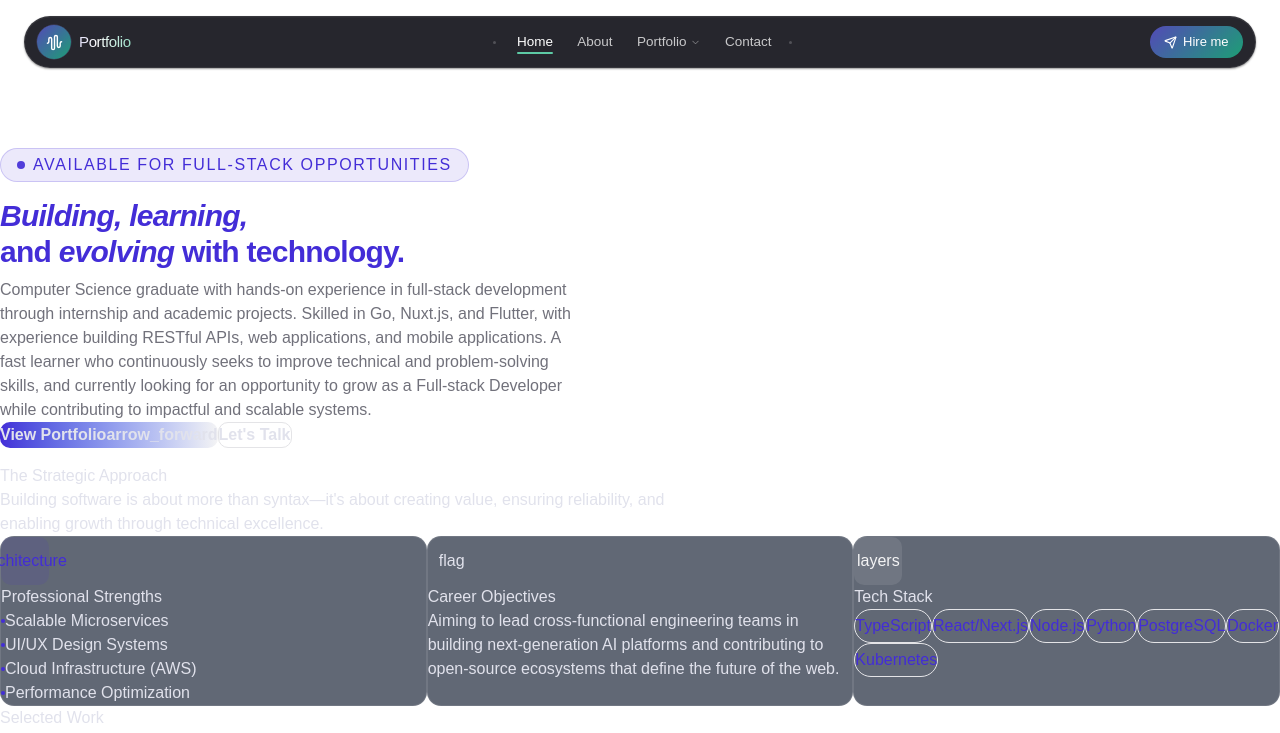
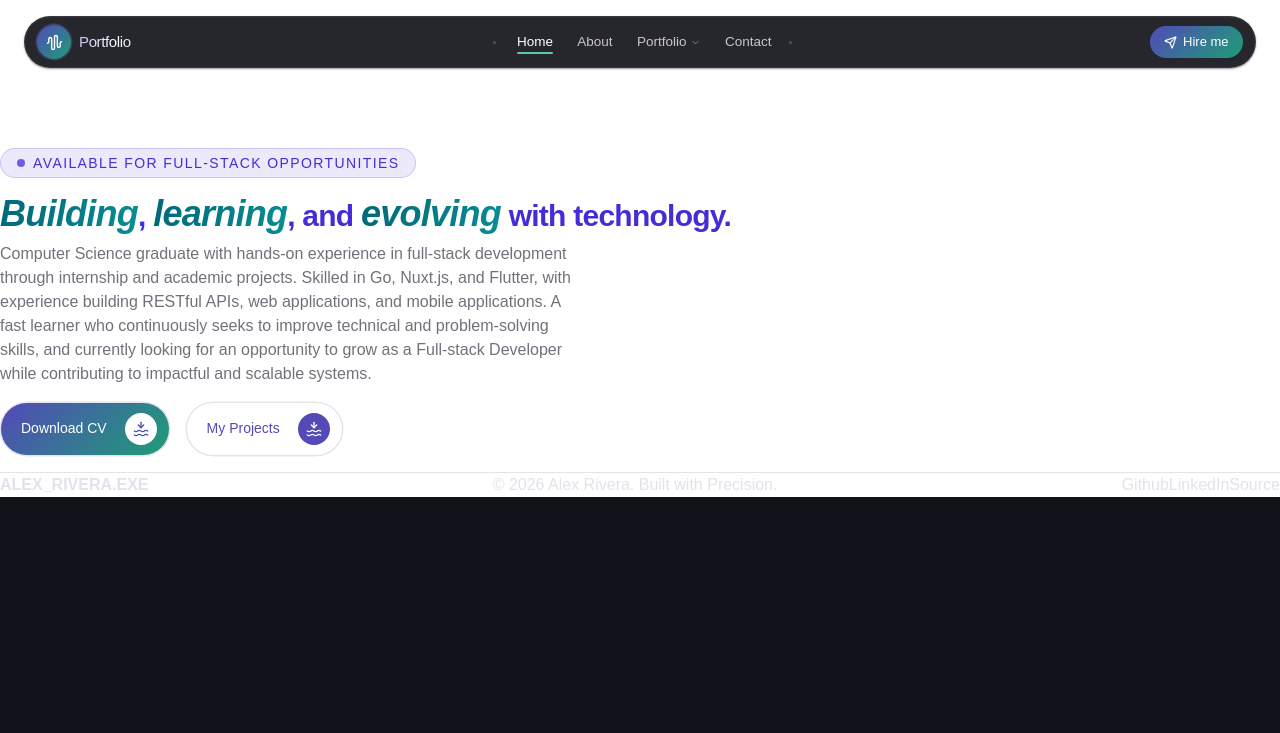
Before and after one commit to AiJook/portfolio_react, a React (Vite) app: page / in a window 1280 px wide. Shown: the top 733 px of the page. Built offline with nearby package versions, Linux system fonts and the light colour scheme.

Commit message:
feat: enhance Hero component with new animations and item layout; add Separator and Item components

```diff
--- a/src/App.tsx
+++ b/src/App.tsx
@@ -1,10 +1,6 @@
 import { useEffect } from "react"
 
 import { Hero } from "./components/Hero"
-import { About } from "./components/About"
-import { Projects } from "./components/Projects"
-import { Experience } from "./components/Experience"
-import { Contact } from "./components/Contact"
 import { Footer } from "./components/Footer"
 import { Header } from "./components/navbar/Header"
 
@@ -34,10 +30,10 @@ export default function App() {
       <Header />
       <main className="pt-16">
         <Hero />
-        <About />
+        {/* <About />
         <Projects />
         <Experience />
-        <Contact />
+        <Contact /> */}
       </main>
       <Footer />
     </div>
--- a/src/components/Hero.tsx
+++ b/src/components/Hero.tsx
@@ -1,26 +1,78 @@
+import {  WavesArrowDown } from "lucide-react";
+import { Item, ItemActions, ItemContent, ItemTitle } from "./ui/item";
+
 export function Hero() {
     return (
 
         <div className="max-w-container-max mx-auto px-md w-full grid md:grid-cols-12 gap-lg items-center">
             <div className=" md:col-span-7 space-y-md items-center justify-center ">
-                <div className="inline-flex items-center gap-2 px-4 py-1 rounded-full bg-primary/10 border border-primary/20 text-primary font-label-sm text-label-sm uppercase tracking-widest">
+                <div className="text-sm inline-flex items-center gap-2 px-4 py-1 rounded-full bg-primary/10 border border-primary/20 text-primary uppercase tracking-widest">
                     <span className="inline-block h-2 w-2 rounded-full bg-primary animate-pulse" />
                     Available for Full-Stack Opportunities
                 </div>
                 <div className="py-4 space-y-lg">
                     <h1 className="scroll-m-20 pb-2 text-3xl text-primary font-semibold tracking-tight first:mt-0">
-                        <span className="italic">Building, learning,</span>{" "}
-                        <h1>and <span className="italic">evolving</span> with technology.</h1>
+                        <span className="text-4xl italic inline-block bg-linear-to-r from-[#005F73] via-[#0A9396] to-[#52D8C9] bg-size-[300%_auto] bg-clip-text text-transparent animate-[shimmer_6s_linear_infinite]">Building</span>,{" "}
+                        <span className="text-4xl italic inline-block bg-linear-to-r from-[#005F73] via-[#0A9396] to-[#52D8C9] bg-size-[300%_auto] bg-clip-text text-transparent animate-[shimmer_6s_linear_infinite]">learning</span>, and{" "}
+                        <span className="text-4xl italic inline-block bg-linear-to-r from-[#005F73] via-[#0A9396] to-[#52D8C9] bg-size-[300%_auto] bg-clip-text text-transparent animate-[shimmer_6s_linear_infinite]">evolving</span> with technology.
                     </h1>
                     <p className="font-body-lg text-muted-foreground text-on-surface-variant max-w-xl">
                         Computer Science graduate with hands-on experience in full-stack development through internship and academic projects. Skilled in Go, Nuxt.js, and Flutter, with experience building RESTful APIs, web applications, and mobile applications. A fast learner who continuously seeks to improve technical and problem-solving skills, and currently looking for an opportunity to grow as a Full-stack Developer while contributing to impactful and scalable systems.          </p>
-                    <div className="flex flex-wrap gap-md pt-md">
-                        <a className="bg-gradient-to-r from-primary to-secondary text-on-primary px-lg py-sm rounded-lg font-label-md text-label-md font-bold transition-all hover:scale-[1.02] active:scale-95 flex items-center gap-xs" href="#projects">
-                            View Portfolio <span className="material-symbols-outlined">arrow_forward</span>
-                        </a>
-                        <a className="bg-transparent border border-outline-variant/30 text-on-surface px-lg py-sm rounded-lg font-label-md text-label-md font-bold transition-all hover:border-primary hover:text-primary active:scale-95" href="#contact">
-                            Let's Talk
-                        </a>
+                    <div className="flex flex-col sm:flex-row flex-wrap gap-4 pt-4">
+                        <Item
+                            variant="outline"
+                            asChild
+                            className="w-auto flex-none rounded-full overflow-hidden"
+                        >
+                            <a
+                                href="#"
+                                target="_blank"
+                                rel="noopener noreferrer"
+                                className="rounded-6xl"
+                                style={{
+                                    background: "linear-gradient(135deg, #534AB7 0%, #1D9E75 100%)",
+                                    animation: "glowPulse 6s ease-in-out infinite",
+                                }}
+                            >
+                                <ItemContent className="gap-0 px-2">
+                                    <ItemTitle className="text-white">Download CV</ItemTitle>
+                                </ItemContent>
+                                <ItemActions>
+                                    {/* วงกลมสีขาวครอบไอคอน */}
+                                    <span className="flex size-8 items-center justify-center rounded-full bg-white">
+                                        <WavesArrowDown className="size-4 text-[#534AB7]" />
+                                    </span>
+                                </ItemActions>
+                            </a>
+                        </Item>
+                        <Item
+                            variant="outline"
+                            asChild
+                            className="w-auto flex-none rounded-full overflow-hidden"
+                        >
+                            <a
+                                href="#"
+                                target="_blank"
+                                rel="noopener noreferrer"
+                                className="rounded-6xl"
+                                style={{
+                                    background: "",
+                                    animation: "glowPulse 6s ease-in-out infinite",
+                                }}
+                            >
+                                <ItemContent className="gap-0 px-2">
+                                    <ItemTitle className="text-[#534AB7]">My Projects</ItemTitle>
+
+                                </ItemContent>
+                                <ItemActions>
+                                    {/* วงกลมสีขาวครอบไอคอน */}
+                                    <span className="flex size-8 items-center justify-center rounded-full bg-[#534AB7]">
+                                        <WavesArrowDown className="size-4 text-white" />
+                                    </span>
+                                </ItemActions>
+                            </a>
+                        </Item>
+
                     </div>
                 </div>
             </div>
--- /dev/null
+++ b/src/components/ui/item.tsx
@@ -0,0 +1,196 @@
+import * as React from "react"
+import { cva, type VariantProps } from "class-variance-authority"
+import { Slot } from "radix-ui"
+
+import { cn } from "src/lib/utils"
+import { Separator } from "src/components/ui/separator"
+
+function ItemGroup({ className, ...props }: React.ComponentProps<"div">) {
+  return (
+    <div
+      role="list"
+      data-slot="item-group"
+      className={cn(
+        "group/item-group flex w-full flex-col gap-4 has-data-[size=sm]:gap-2.5 has-data-[size=xs]:gap-2",
+        className
+      )}
+      {...props}
+    />
+  )
+}
+
+function ItemSeparator({
+  className,
+  ...props
+}: React.ComponentProps<typeof Separator>) {
+  return (
+    <Separator
+      data-slot="item-separator"
+      orientation="horizontal"
+      className={cn("my-2", className)}
+      {...props}
+    />
+  )
+}
+
+const itemVariants = cva(
+  "group/item flex w-full flex-wrap items-center rounded-lg border text-sm transition-colors duration-100 outline-none focus-visible:border-ring focus-visible:ring-[3px] focus-visible:ring-ring/50 [a]:transition-colors [a]:hover:bg-muted",
+  {
+    variants: {
+      variant: {
+        default: "border-transparent",
+        outline: "border-border",
+        muted: "border-transparent bg-muted/50",
+      },
+      size: {
+        default: "gap-2.5 px-3 py-2.5",
+        sm: "gap-2.5 px-3 py-2.5",
+        xs: "gap-2 px-2.5 py-2 in-data-[slot=dropdown-menu-content]:p-0",
+      },
+    },
+    defaultVariants: {
+      variant: "default",
+      size: "default",
+    },
+  }
+)
+
+function Item({
+  className,
+  variant = "default",
+  size = "default",
+  asChild = false,
+  ...props
+}: React.ComponentProps<"div"> &
+  VariantProps<typeof itemVariants> & { asChild?: boolean }) {
+  const Comp = asChild ? Slot.Root : "div"
+  return (
+    <Comp
+      data-slot="item"
+      data-variant={variant}
+      data-size={size}
+      className={cn(itemVariants({ variant, size, className }))}
+      {...props}
+    />
+  )
+}
+
+const itemMediaVariants = cva(
+  "flex shrink-0 items-center justify-center gap-2 group-has-data-[slot=item-description]/item:translate-y-0.5 group-has-data-[slot=item-description]/item:self-start [&_svg]:pointer-events-none",
+  {
+    variants: {
+      variant: {
+        default: "bg-transparent",
+        icon: "[&_svg:not([class*='size-'])]:size-4",
+        image:
+          "size-10 overflow-hidden rounded-sm group-data-[size=sm]/item:size-8 group-data-[size=xs]/item:size-6 [&_img]:size-full [&_img]:object-cover",
+      },
+    },
+    defaultVariants: {
+      variant: "default",
+    },
+  }
+)
+
+function ItemMedia({
+  className,
+  variant = "default",
+  ...props
+}: React.ComponentProps<"div"> & VariantProps<typeof itemMediaVariants>) {
+  return (
+    <div
+      data-slot="item-media"
+      data-variant={variant}
+      className={cn(itemMediaVariants({ variant, className }))}
+      {...props}
+    />
+  )
+}
+
+function ItemContent({ className, ...props }: React.ComponentProps<"div">) {
+  return (
+    <div
+      data-slot="item-content"
+      className={cn(
+        "flex flex-1 flex-col gap-1 group-data-[size=xs]/item:gap-0 [&+[data-slot=item-content]]:flex-none",
+        className
+      )}
+      {...props}
+    />
+  )
+}
+
+function ItemTitle({ className, ...props }: React.ComponentProps<"div">) {
+  return (
+    <div
+      data-slot="item-title"
+      className={cn(
+        "line-clamp-1 flex w-fit items-center gap-2 text-sm leading-snug font-medium underline-offset-4",
+        className
+      )}
+      {...props}
+    />
+  )
+}
+
+function ItemDescription({ className, ...props }: React.ComponentProps<"p">) {
+  return (
+    <p
+      data-slot="item-description"
+      className={cn(
+        "line-clamp-2 text-left text-sm leading-normal font-normal text-muted-foreground group-data-[size=xs]/item:text-xs [&>a]:underline [&>a]:underline-offset-4 [&>a:hover]:text-primary",
+        className
+      )}
+      {...props}
+    />
+  )
+}
+
+function ItemActions({ className, ...props }: React.ComponentProps<"div">) {
+  return (
+    <div
+      data-slot="item-actions"
+      className={cn("flex items-center gap-2", className)}
+      {...props}
+    />
+  )
+}
+
+function ItemHeader({ className, ...props }: React.ComponentProps<"div">) {
+  return (
+    <div
+      data-slot="item-header"
+      className={cn(
+        "flex basis-full items-center justify-between gap-2",
+        className
+      )}
+      {...props}
+    />
+  )
+}
+
+function ItemFooter({ className, ...props }: React.ComponentProps<"div">) {
+  return (
+    <div
+      data-slot="item-footer"
+      className={cn(
+        "flex basis-full items-center justify-between gap-2",
+        className
+      )}
+      {...props}
+    />
+  )
+}
+
+export {
+  Item,
+  ItemMedia,
+  ItemContent,
+  ItemActions,
+  ItemGroup,
+  ItemSeparator,
+  ItemTitle,
+  ItemDescription,
+  ItemHeader,
+  ItemFooter,
+}
--- /dev/null
+++ b/src/components/ui/separator.tsx
@@ -0,0 +1,26 @@
+import * as React from "react"
+import { Separator as SeparatorPrimitive } from "radix-ui"
+
+import { cn } from "src/lib/utils"
+
+function Separator({
+  className,
+  orientation = "horizontal",
+  decorative = true,
+  ...props
+}: React.ComponentProps<typeof SeparatorPrimitive.Root>) {
+  return (
+    <SeparatorPrimitive.Root
+      data-slot="separator"
+      decorative={decorative}
+      orientation={orientation}
+      className={cn(
+        "shrink-0 bg-border data-horizontal:h-px data-horizontal:w-full data-vertical:w-px data-vertical:self-stretch",
+        className
+      )}
+      {...props}
+    />
+  )
+}
+
+export { Separator }
--- a/src/index.css
+++ b/src/index.css
@@ -139,6 +139,7 @@
   50%      { box-shadow: 0 0 0 6px rgba(127,119,221,0); }
 }
 
+
 @keyframes fadeSlideDown {
   from { opacity: 0; transform: translateY(-6px); }
   to   { opacity: 1; transform: translateY(0); }
```
